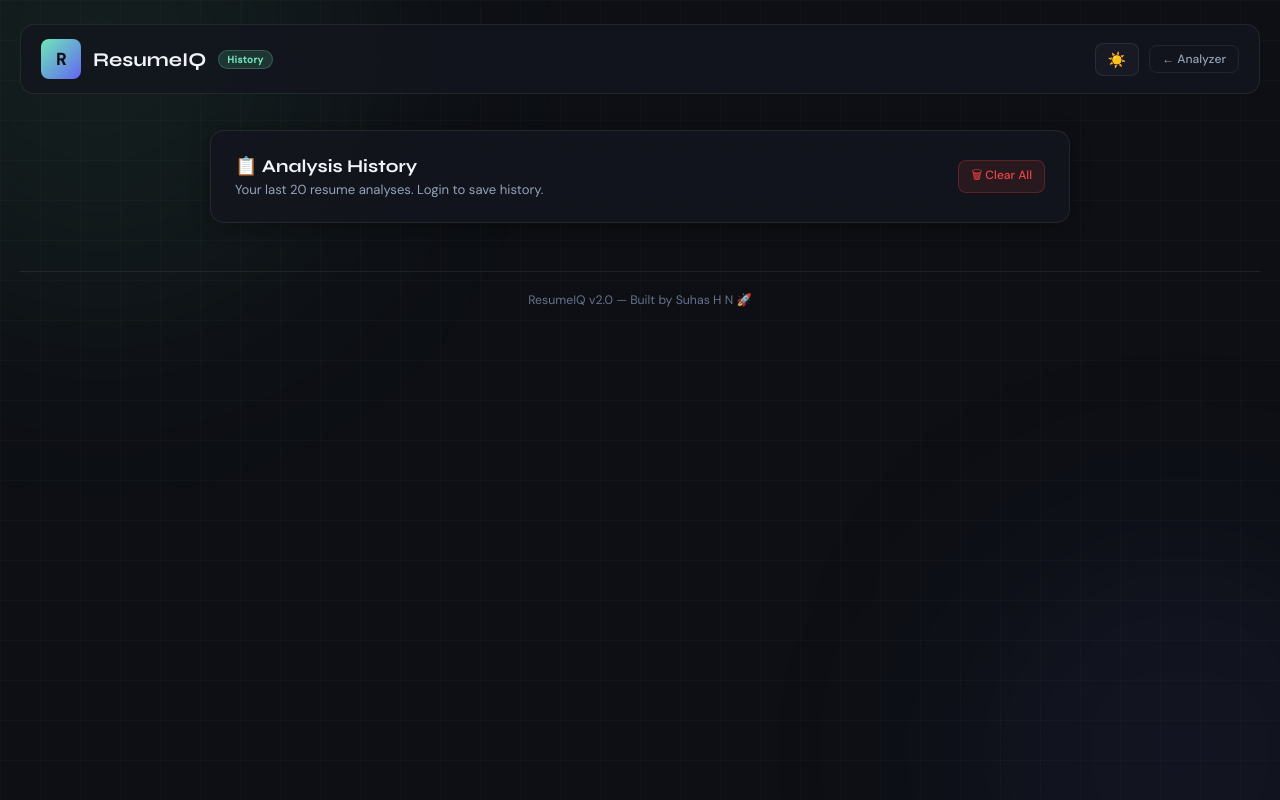
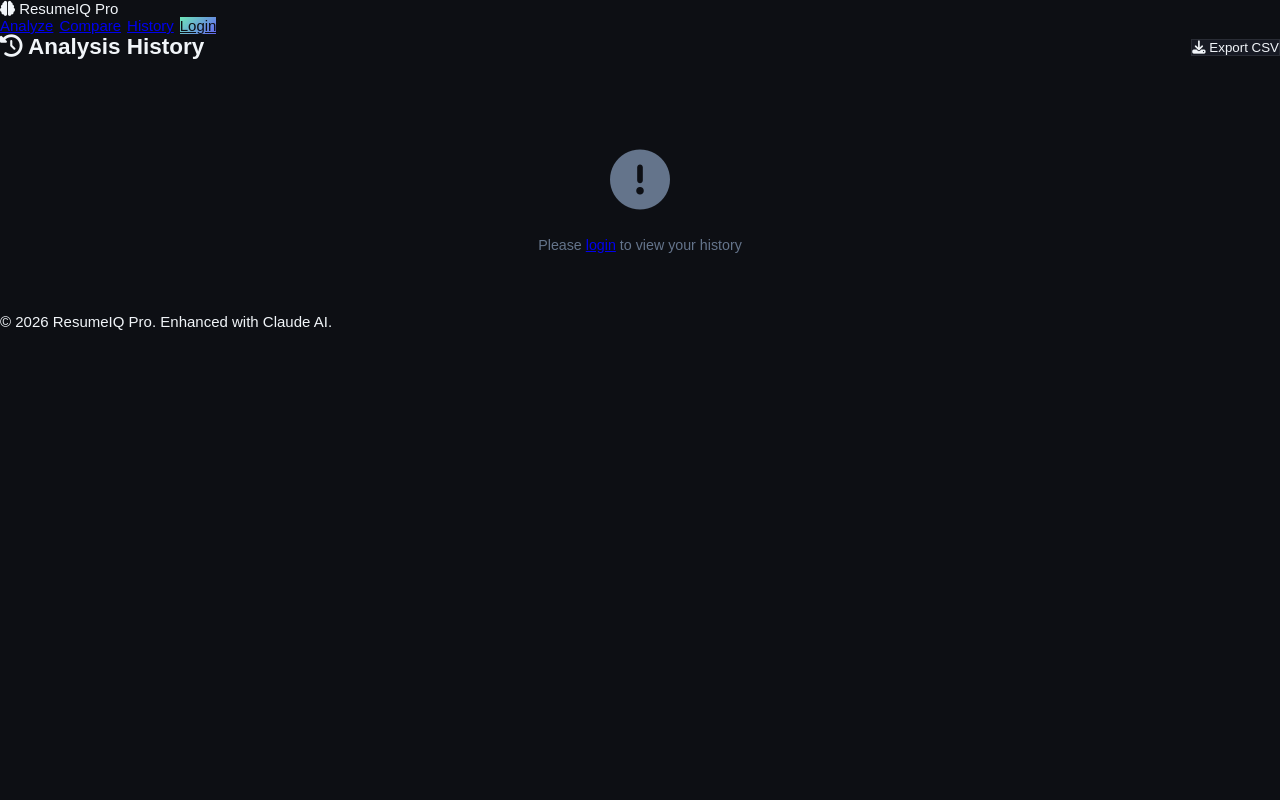
Before and after one commit to Suhas-H-N/ResumeScreener, a Flask app: page /history-page in a window 1280 px wide. Run offline with Flask 3, Linux system fonts and the light colour scheme; data that the repository does not hold is empty; parts of the project's set-up code (start-up, migrations or seed data) failed here and were passed over.

Commit message:
feat: implement history dashboard with API integration, CSV export, and analysis management

```diff
--- a/templates/history.html
+++ b/templates/history.html
@@ -1,137 +1,227 @@
 <!DOCTYPE html>
 <html lang="en">
 <head>
-  <meta charset="UTF-8"/>
-  <meta name="viewport" content="width=device-width, initial-scale=1.0"/>
-  <title>History — ResumeIQ</title>
-  <link href="https://fonts.googleapis.com/css2?family=Syne:wght@400;700;800&family=DM+Sans:wght@300;400;500&display=swap" rel="stylesheet">
+    <meta charset="UTF-8">
+    <meta name="viewport" content="width=device-width, initial-scale=1.0">
+    <title>Analysis History - ResumeIQ Pro</title>
     <link rel="stylesheet" href="{{ url_for('static', filename='style.css') }}">
+    <link rel="stylesheet" href="https://cdnjs.cloudflare.com/ajax/libs/font-awesome/6.4.0/css/all.min.css">
+    <style>
+        .history-header {
+            display: flex;
+            justify-content: space-between;
+            align-items: center;
+            margin-bottom: 2rem;
+        }
+        .history-table {
+            width: 100%;
+            border-collapse: collapse;
+        }
+        .history-table th {
+            background: var(--gray-100);
+            padding: 1rem;
+            text-align: left;
+            font-weight: 600;
+            border-bottom: 2px solid var(--gray-200);
+        }
+        .history-table td {
+            padding: 1rem;
+            border-bottom: 1px solid var(--gray-200);
+        }
+        .history-table tr:hover {
+            background: var(--gray-100);
+        }
+        .score-badge {
+            display: inline-block;
+            padding: 0.25rem 0.75rem;
+            border-radius: 1rem;
+            font-weight: 600;
+            font-size: 0.875rem;
+        }
+        .score-excellent { background: #d1fae5; color: #065f46; }
+        .score-good { background: #fef3c7; color: #92400e; }
+        .score-average { background: #fed7aa; color: #7c2d12; }
+        .score-low { background: #fee2e2; color: #991b1b; }
+        .action-buttons {
+            display: flex;
+            gap: 0.5rem;
+        }
+        .btn-icon {
+            padding: 0.5rem;
+            background: transparent;
+            border: none;
+            cursor: pointer;
+            border-radius: 0.25rem;
+            transition: background 0.2s;
+        }
+        .btn-icon:hover {
+            background: var(--gray-200);
+        }
+        .empty-state {
+            text-align: center;
+            padding: 4rem 2rem;
+        }
+        .empty-state i {
+            font-size: 4rem;
+            color: var(--gray-300);
+            margin-bottom: 1rem;
+        }
+    </style>
 </head>
 <body>
-<div class="bg-grid"></div>
-<div class="bg-orb orb-1"></div>
-<div class="bg-orb orb-2"></div>
-
-<div class="app-shell">
-  <header class="site-header">
-    <div class="logo">
-      <div class="logo-mark">R</div>
-      <span class="logo-text">ResumeIQ</span>
-      <span class="logo-badge">History</span>
+    <!-- Navigation (reuse from index.html) -->
+    <nav class="navbar">
+        <div class="container">
+            <div class="nav-brand">
+                <i class="fas fa-brain"></i>
+                <span>ResumeIQ Pro</span>
             </div>
-    <div style="display:flex;gap:10px;align-items:center;">
-      <button id="themeToggle" class="theme-toggle">🌙</button>
-      <a href="/" class="btn btn-ghost btn-sm">← Analyzer</a>
-    </div>
-  </header>
-
-  <main>
-    <div style="max-width:860px;margin:0 auto;">
-
-      <div class="panel" style="margin-bottom:20px;">
-        <div style="display:flex;align-items:center;justify-content:space-between;flex-wrap:wrap;gap:12px;">
-          <div>
-            <h2 style="font-family:'Syne',sans-serif;font-size:1.2rem;margin-bottom:4px;">📋 Analysis History</h2>
-            <p style="color:var(--text-secondary);font-size:0.875rem;">Your last 20 resume analyses. Login to save history.</p>
-          </div>
-          <button onclick="clearAll()" class="btn btn-danger btn-sm" id="clearBtn">🗑 Clear All</button>
+            <div class="nav-links">
+                <a href="/">Analyze</a>
+                <a href="/compare-page">Compare</a>
+                <a href="/history-page" class="active">History</a>
+                <a href="/login-page" class="btn-primary" id="loginLink">Login</a>
             </div>
         </div>
+    </nav>
 
-      <!-- Not logged in -->
-      <div id="notLoggedIn" class="panel hidden" style="text-align:center;padding:48px 20px;">
-        <div style="font-size:2.5rem;margin-bottom:14px;">🔐</div>
-        <h3 style="font-family:'Syne',sans-serif;margin-bottom:8px;">Sign in to view history</h3>
-        <p style="color:var(--text-secondary);font-size:0.875rem;margin-bottom:20px;">Analysis history is saved automatically when you're logged in.</p>
-        <a href="/login-page" class="btn btn-primary">Sign In</a>
+    <main class="main-content">
+        <div class="container">
+            <div class="card">
+                <div class="history-header">
+                    <h2><i class="fas fa-history"></i> Analysis History</h2>
+                    <button class="btn-secondary" id="exportBtn">
+                        <i class="fas fa-download"></i> Export CSV
+                    </button>
                 </div>
 
-      <!-- History list -->
-      <div id="historyList" class="history-grid hidden"></div>
-
-      <!-- Empty -->
-      <div id="emptyHistory" class="panel hidden" style="text-align:center;padding:48px 20px;">
-        <div style="font-size:2.5rem;margin-bottom:14px;">📊</div>
-        <h3 style="font-family:'Syne',sans-serif;margin-bottom:8px;">No history yet</h3>
-        <p style="color:var(--text-secondary);font-size:0.875rem;margin-bottom:20px;">Run an analysis on the main page to see it here.</p>
-        <a href="/" class="btn btn-primary">Analyze Resume</a>
+                <div id="historyContent">
+                    <div class="empty-state">
+                        <i class="fas fa-spinner fa-spin"></i>
+                        <p>Loading history...</p>
                     </div>
-
+                </div>
+            </div>
         </div>
     </main>
 
-  <footer class="site-footer">ResumeIQ v2.0 — Built by Suhas H N 🚀</footer>
+    <footer class="footer">
+        <div class="container">
+            <div class="footer-bottom">
+                <p>&copy; 2026 ResumeIQ Pro. Enhanced with Claude AI.</p>
             </div>
-
-<div class="toast-container" id="toastContainer"></div>
+        </div>
+    </footer>
 
     <script>
-const themeToggle=document.getElementById('themeToggle');
-function applyTheme(t){document.body.classList.toggle('light-mode',t==='light');localStorage.setItem('theme',t);themeToggle.textContent=t==='light'?'🌙':'☀️';}
-applyTheme(localStorage.getItem('theme')||'dark');
-themeToggle.onclick=()=>applyTheme(document.body.classList.contains('light-mode')?'dark':'light');
-
-function showToast(msg,type='info'){const tc=document.getElementById('toastContainer');const d=document.createElement('div');d.className=`toast ${type}`;d.innerHTML=`<span>${msg}</span>`;tc.appendChild(d);setTimeout(()=>{d.style.opacity='0';d.style.transform='translateX(100%)';d.style.transition='0.35s';setTimeout(()=>d.remove(),360);},3500);}
-
-function scoreColor(s){return s>=80?'#10b981':s>=60?'#f59e0b':s>=40?'#f97316':'#ef4444';}
-function levelLabel(s){return s>=80?'Excellent':s>=60?'Good':s>=40?'Average':'Low';}
-function fmtDate(iso){return new Date(iso).toLocaleDateString('en-US',{month:'short',day:'numeric',year:'numeric',hour:'2-digit',minute:'2-digit'});}
+        let historyData = [];
 
         async function loadHistory() {
-  const meRes = await fetch('/me');
-  const me    = await meRes.json();
+            try {
+                const response = await fetch('/api/history');
+                const data = await response.json();
 
-  if (!me.logged_in) {
-    document.getElementById('notLoggedIn').classList.remove('hidden');
-    document.getElementById('clearBtn').classList.add('hidden');
+                if (!response.ok) {
+                    throw new Error(data.error || 'Failed to load history');
+                }
+
+                historyData = data.analyses;
+                displayHistory(historyData);
+            } catch (error) {
+                console.error('Load history error:', error);
+                document.getElementById('historyContent').innerHTML = `
+                    <div class="empty-state">
+                        <i class="fas fa-exclamation-circle"></i>
+                        <p>Please <a href="/login-page">login</a> to view your history</p>
+                    </div>
+                `;
+            }
+        }
+
+        function displayHistory(analyses) {
+            const container = document.getElementById('historyContent');
+
+            if (!analyses || analyses.length === 0) {
+                container.innerHTML = `
+                    <div class="empty-state">
+                        <i class="fas fa-inbox"></i>
+                        <p>No analysis history yet</p>
+                        <a href="/" class="btn-primary" style="margin-top: 1rem;">Start Analyzing</a>
+                    </div>
+                `;
                 return;
             }
 
-  const res  = await fetch('/history');
-  const data = await res.json();
+            const table = `
+                <table class="history-table">
+                    <thead>
+                        <tr>
+                            <th>Date</th>
+                            <th>Job Title</th>
+                            <th>Match Score</th>
+                            <th>ATS Score</th>
+                            <th>Level</th>
+                            <th>Actions</th>
+                        </tr>
+                    </thead>
+                    <tbody>
+                        ${analyses.map(a => `
+                            <tr>
+                                <td>${new Date(a.date).toLocaleDateString()}</td>
+                                <td>${a.job_title || 'N/A'}</td>
+                                <td><strong>${a.match_score}%</strong></td>
+                                <td><strong>${a.ats_score}%</strong></td>
+                                <td><span class="score-badge score-${a.level.toLowerCase()}">${a.level}</span></td>
+                                <td>
+                                    <div class="action-buttons">
+                                        <button class="btn-icon" onclick="viewAnalysis(${a.id})" title="View">
+                                            <i class="fas fa-eye"></i>
+                                        </button>
+                                        <button class="btn-icon" onclick="deleteAnalysis(${a.id})" title="Delete">
+                                            <i class="fas fa-trash"></i>
+                                        </button>
+                                    </div>
+                                </td>
+                            </tr>
+                        `).join('')}
+                    </tbody>
+                </table>
+            `;
 
-  const list = document.getElementById('historyList');
+            container.innerHTML = table;
+        }
 
-  if (!data.length) {
-    document.getElementById('emptyHistory').classList.remove('hidden');
+        async function viewAnalysis(id) {
+            // In a full implementation, this would show a modal with details
+            alert(`Viewing analysis ${id}`);
+        }
+
+        async function deleteAnalysis(id) {
+            if (!confirm('Are you sure you want to delete this analysis?')) {
                 return;
             }
 
-  list.classList.remove('hidden');
-  list.innerHTML = data.map(entry => {
-    const sc  = entry.match_score;
-    const col = scoreColor(sc);
-    return `
-      <div class="history-card">
-        <div class="history-score" style="border-color:${col};color:${col};">${sc}%</div>
-        <div class="history-info">
-          <div class="history-badges">
-            <span class="tag" style="font-size:0.75rem;">${levelLabel(sc)}</span>
-            <span class="tag" style="font-size:0.75rem;">ATS ${entry.ats_score}%</span>
-          </div>
-          <div class="history-job">${entry.job_snippet || '(no snippet)'}</div>
-          <div class="history-date">🕐 ${fmtDate(entry.date)}</div>
-        </div>
-        <button onclick="deleteEntry('${entry.id}')" class="btn btn-ghost btn-sm" title="Delete">🗑</button>
-      </div>`;
-  }).join('');
+            try {
+                const response = await fetch(`/api/history/${id}`, {
+                    method: 'DELETE'
+                });
+
+                if (response.ok) {
+                    loadHistory(); // Reload
+                } else {
+                    alert('Failed to delete analysis');
+                }
+            } catch (error) {
+                console.error('Delete error:', error);
+                alert('Failed to delete analysis');
+            }
         }
 
-async function deleteEntry(id) {
-  await fetch(`/history/${id}`, {method:'DELETE'});
-  showToast('Entry deleted','info');
-  loadHistory();
-}
+        document.getElementById('exportBtn').addEventListener('click', async () => {
+            window.location.href = '/api/export/history';
+        });
 
-async function clearAll() {
-  if (!confirm('Delete all history?')) return;
-  const res  = await fetch('/history');
-  const data = await res.json();
-  await Promise.all(data.map(e=>fetch(`/history/${e.id}`,{method:'DELETE'})));
-  showToast('History cleared','info');
-  loadHistory();
-}
-
+        // Load on page load
         loadHistory();
     </script>
 </body>
```
Lines whose indentation alone changed are shown as unchanged.
